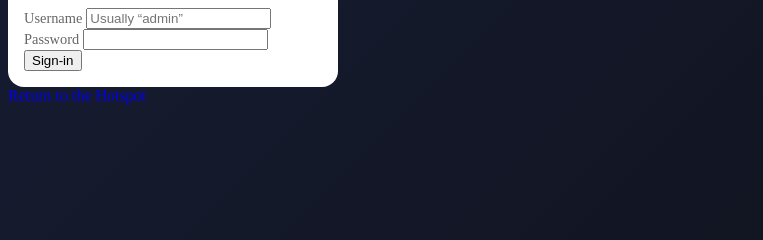
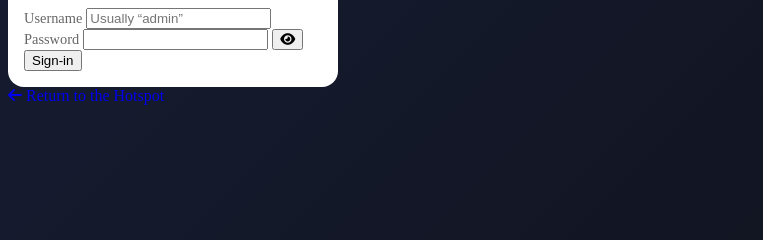
Before and after one commit to offspot/adminui, a Python web app: template src/adminui/templates/auth/login.html in a window 1280 px wide. Shown: the part 120-360 px from the top of the page, without its empty margins (0-763 px from the left). Run offline with Jinja, Linux system fonts and the light colour scheme; the template is opened without the code that fills it, so the values that code supplies are empty.

Commit message:
add password visibility toggle

```diff
--- a/src/adminui/templates/auth/login.html
+++ b/src/adminui/templates/auth/login.html
@@ -4,6 +4,7 @@
 {% block title %}Sign into Kiwix Admin{% endblock %}
 
 {% block head %}
+<link rel="stylesheet" href="https://cdnjs.cloudflare.com/ajax/libs/font-awesome/6.5.1/css/all.min.css">
 <style type="text/css">
 		main header {
 			margin-bottom: .5em;
@@ -73,7 +74,12 @@
 					</div>
 					<div class="mb-3">
 						<label class="form-label" for="password">Password</label>
-						<input type="password" class="form-control{% if is_incorrect %} is-invalid{% endif %}" name="password" aria-describedby="credentialsFeedback">
+						<input type="password" id="password-input" class="form-control{% if is_incorrect %} is-invalid{% endif %}" name="password" aria-describedby="credentialsFeedback">
+
+						<button class="btn btn-outline-secondary" type="button" id="toggle-password">
+							<i class="fa-solid fa-eye"></i>
+						</button>
+
 						{% if is_incorrect and message_content %}<div id="credentialsFeedback" class="invalid-feedback">{{ message_content }}</div>{% endif %}
 					</div>
 					<div class="d-flex flex-row-reverse">
@@ -82,4 +88,20 @@
 			</form>
 		</div>
 		<div class="mt-1 mb-1 p-3"><a class="returnlink" href="http://{{ ctx.fqdn }}"><i class="fa-solid fa-arrow-left"></i> Return to the Hotspot</a></div>
+
+<script>
+    const togglePassword = document.querySelector('#toggle-password');
+    const password = document.querySelector('#password-input');
+
+    togglePassword.addEventListener('click', function (e) {
+        // toggle the type attribute
+        const type = password.getAttribute('type') === 'password' ? 'text' : 'password';
+        password.setAttribute('type', type);
+
+        // toggle the eye icon
+        const icon = this.querySelector('i');
+        icon.classList.toggle('fa-eye');
+        icon.classList.toggle('fa-eye-slash');
+    });
+</script>
 {% endblock %}
```
